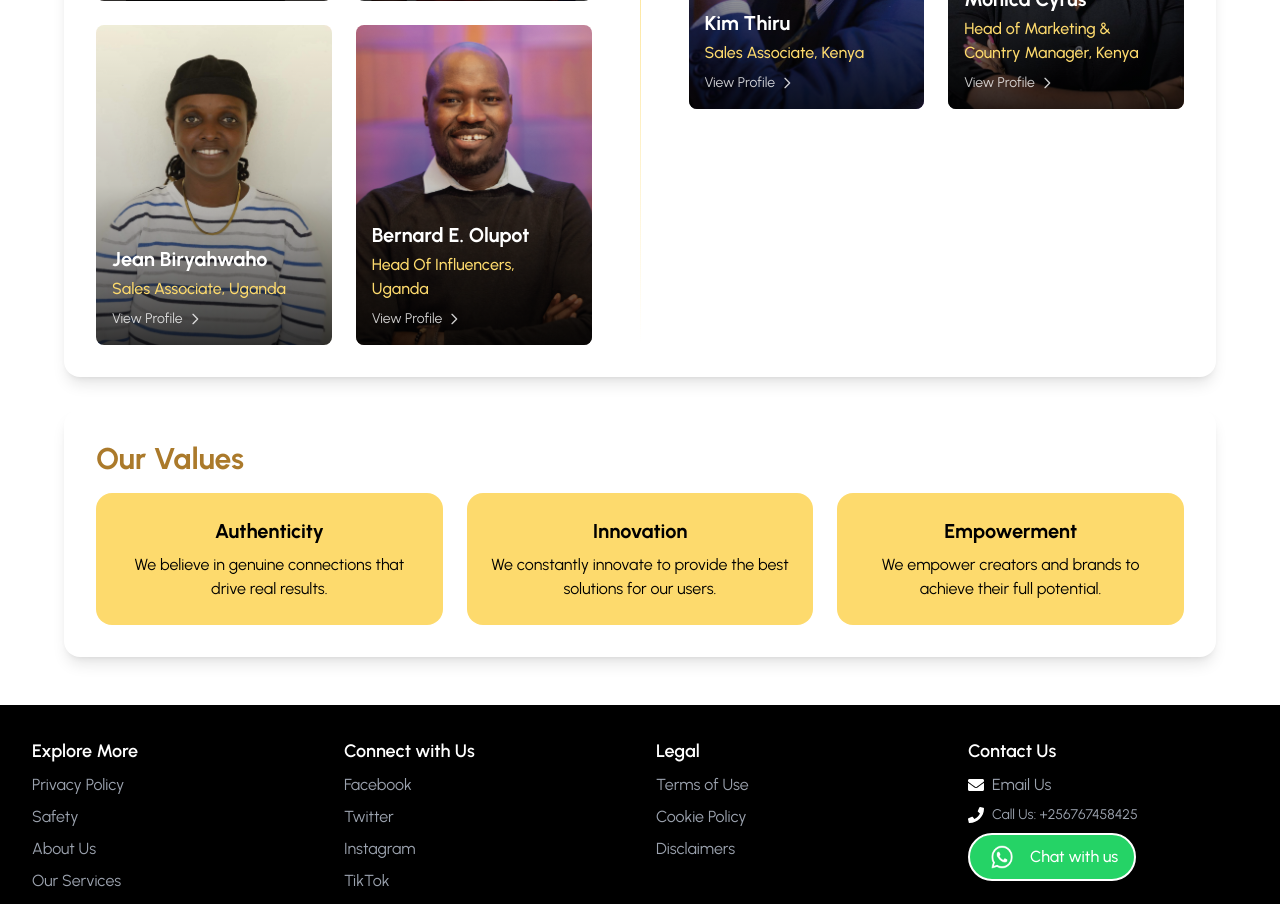
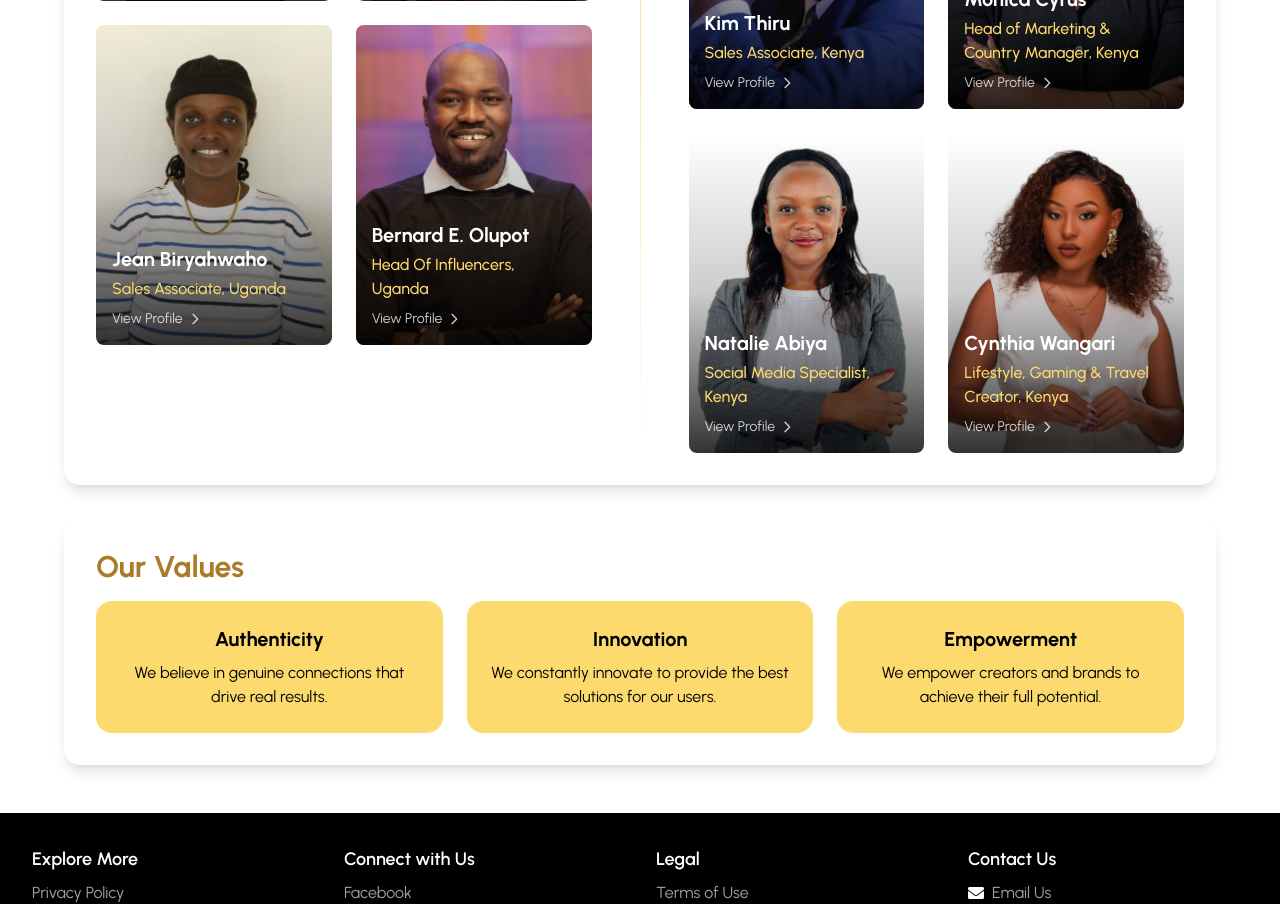
Before and after one commit to tek-juice/socialgems-website, a Next.js app: page /about in a window 1280 px wide. Shown: the part 2240-3144 px from the top of the page. Built offline with nearby package versions, Linux system fonts and the light colour scheme.

Commit message:
added two new members

```diff
--- a/src/app/about/page.tsx
+++ b/src/app/about/page.tsx
@@ -535,11 +535,97 @@ export default function About() {
                         </div>
                       </div>
                     </div>
+
+
+                    {/* Team Member - Natalie */}
+                    <div className="group relative h-80 w-full perspective-1000">
+                      <div className="relative w-full h-full transition-transform duration-700 transform-style-preserve-3d group-hover:rotate-y-180">
+                        {/* Front Side */}
+                        <div className="absolute inset-0 w-full h-full backface-hidden">
+                          <div className="relative w-full h-full">
+                            <Image
+                              src="/Natalie.jpg"
+                              alt="Natalie"
+                              fill
+                              className="object-cover rounded-lg"
+                            />
+                            <div className="absolute inset-0 bg-gradient-to-t from-black/80 via-black/20 to-transparent rounded-lg">
+                              <div className="absolute bottom-4 left-4 right-4 text-white">
+                                <h3 className="text-xl font-bold mb-1">Natalie Abiya</h3>
+                                <p className="text-gold font-medium">Social Media Specialist, Kenya</p>
+                                <div className="flex items-center mt-2 text-white/80">
+                                  <span className="text-sm">View Profile</span>
+                                  <svg className="w-4 h-4 ml-1 transform group-hover:translate-x-1 transition-transform" fill="none" stroke="currentColor" viewBox="0 0 24 24">
+                                    <path strokeLinecap="round" strokeLinejoin="round" strokeWidth={2} d="M9 5l7 7-7 7" />
+                                  </svg>
+                                </div>
+                              </div>
+                            </div>
+                          </div>
+                        </div>
+
+                        {/* Back Side */}
+                        <div className="absolute inset-0 w-full h-full backface-hidden rotate-y-180 bg-black font-bold rounded-lg p-6 flex flex-col justify-center">
+                          <h3 className="text-xl font-bold text-white mb-2">Natalie Abiya</h3>
+                          <p className="text-white/90 text-sm mb-3">Social Media Specialist, Kenya</p>
+                          <p className="text-white/80 text-xs leading-relaxed">
+                            Natalie leads the social media strategy for Social Gems in Kenya,
+                            helping grow our online presence and community. She creates engaging
+                            content,  manage digital campaigns,  and focus on building brand visibility.
+                            Natalie is passionate about digital marketing and storytelling and ensures
+                            that social gems platform stays fresh, relevant and impactful.
+                          </p>
+                        </div>
+                      </div>
+                    </div>
+
+                    {/* Team Member - Cynthia */}
+                    <div className="group relative h-80 w-full perspective-1000">
+                      <div className="relative w-full h-full transition-transform duration-700 transform-style-preserve-3d group-hover:rotate-y-180">
+                        {/* Front Side */}
+                        <div className="absolute inset-0 w-full h-full backface-hidden">
+                          <div className="relative w-full h-full">
+                            <Image
+                              src="/Cynthia.jpg"
+                              alt="Cynthia"
+                              fill
+                              className="object-cover rounded-lg"
+                            />
+                            <div className="absolute inset-0 bg-gradient-to-t from-black/80 via-black/20 to-transparent rounded-lg">
+                              <div className="absolute bottom-4 left-4 right-4 text-white">
+                                <h3 className="text-xl font-bold mb-1">Cynthia Wangari</h3>
+                                <p className="text-gold font-medium">Lifestyle, Gaming & Travel Creator, Kenya</p>
+                                <div className="flex items-center mt-2 text-white/80">
+                                  <span className="text-sm">View Profile</span>
+                                  <svg className="w-4 h-4 ml-1 transform group-hover:translate-x-1 transition-transform" fill="none" stroke="currentColor" viewBox="0 0 24 24">
+                                    <path strokeLinecap="round" strokeLinejoin="round" strokeWidth={2} d="M9 5l7 7-7 7" />
+                                  </svg>
+                                </div>
+                              </div>
+                            </div>
+                          </div>
+                        </div>
+
+                        {/* Back Side */}
+                        <div className="absolute inset-0 w-full h-full backface-hidden rotate-y-180 bg-black font-bold rounded-lg p-6 flex flex-col justify-center">
+                          <h3 className="text-xl font-bold text-white mb-2">Cynthia Wangari</h3>
+                          <p className="text-white/90 text-sm mb-3">Lifestyle, Gaming & Travel Creator, Kenya</p>
+                          <p className="text-white/80 text-xs leading-relaxed">
+                            Cynthia is a digital storyteller known for her authentic voice across lifestyle,
+                            gaming, and travel content. Whether she’s sharing honest moments, immersive gameplay,
+                            or dreamy getaways, her content is rooted in realness, connection, and a deep love for
+                            storytelling that makes every post feel personal.
+                          </p>
+                        </div>
+                      </div>
+                    </div>
+
                   </div>
                 </div>
               </div>
             </div>
           </div>
+
 
           {/* Values Section */}
           <div className="bg-white p-8 rounded-2xl shadow-lg">
```
